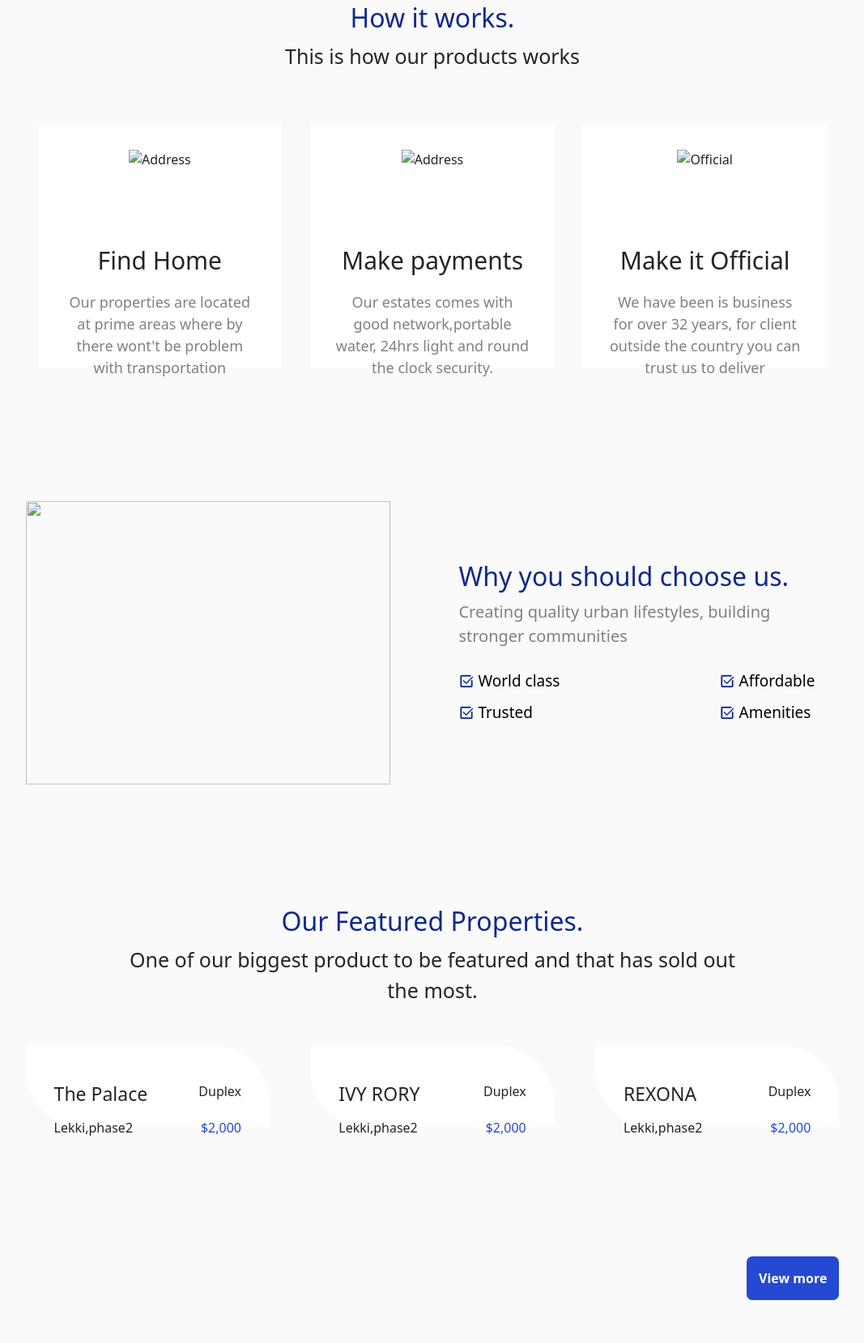
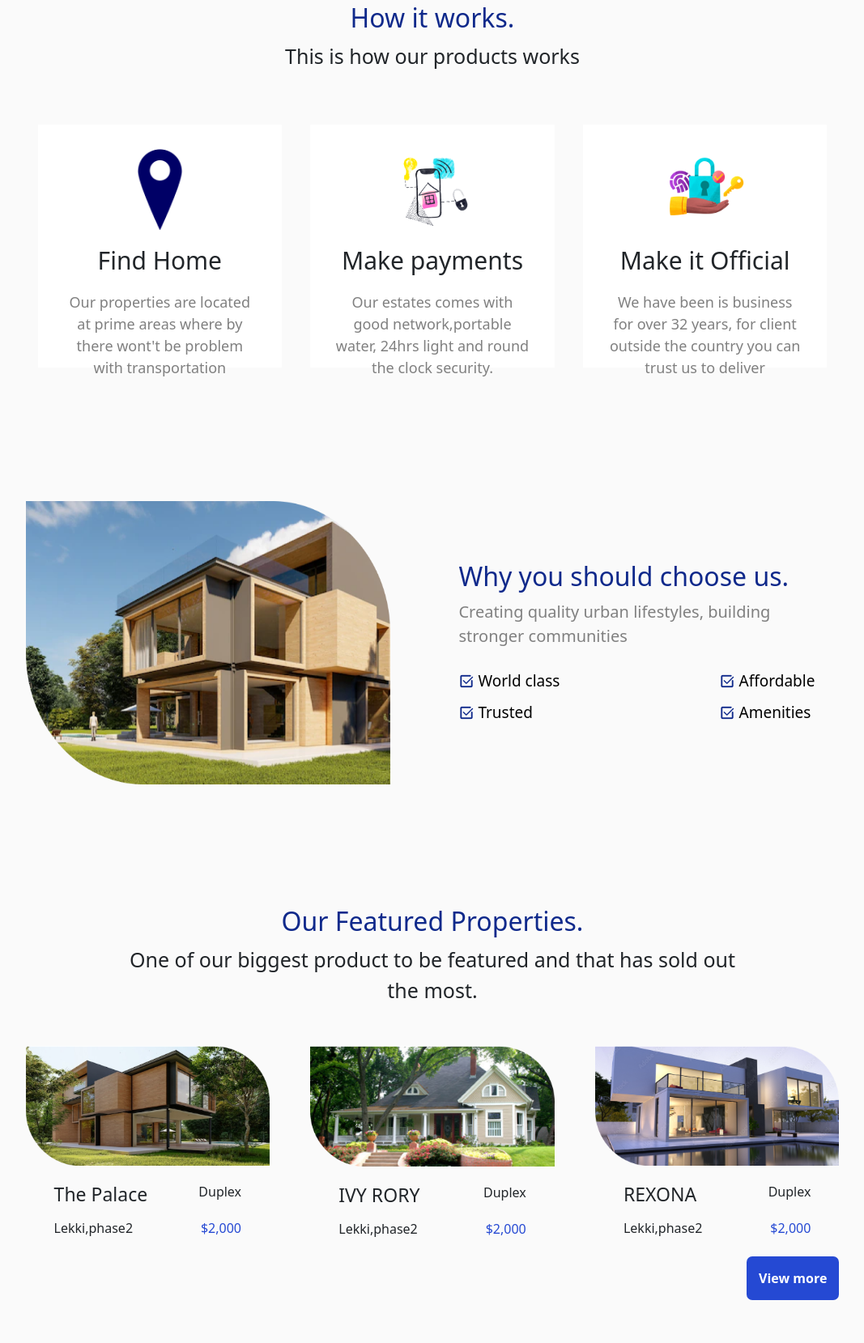
Before and after one commit to gibsonbett/week1, a plain HTML site: page index.html in a window 1280 px wide. Shown: the part 961-2620 px from the top of the page at 81% size, without its empty margins (106-1173 px from the left). Drawn offline with nearby package versions, Linux system fonts and the light colour scheme; the site is published under a folder, as on GitHub Pages, so addresses that start at the root find nothing; a web font is replaced by a local one.

Commit message:
added assets

```diff
--- a/index.html
+++ b/index.html
@@ -76,7 +76,7 @@
                         </div>
                     </div>
                     <div class="image1">
-                        <img src="/assets/image 1.png"/>
+                        <img src="assets/image 1.png"/>
                     </div>
                 </div>
                 <div class="search-area">
@@ -119,7 +119,7 @@
                     <div class="offers-options-cards">
                         <div class="card-option">
                             <div class="img-card-option">
-                                <img src="/assets/address mark.png" alt="Address"/>
+                                <img src="assets/address mark.png" alt="Address"/>
                             </div>
                             <div class="more-about-des">
                                 <h3>Find Home</h3>
@@ -131,7 +131,7 @@
                         </div>
                         <div class="card-option">
                             <div class="img-card-option">
-                                <img src="/assets/Smart house.png" alt="Address"/>
+                                <img src="assets/Smart house.png" alt="Address"/>
                             </div>
                             <div class="more-about-des">
                                 <h3>Make payments</h3>
@@ -144,7 +144,7 @@
                         <div class="card-option">
                             <div class="img-card-option">
                                 <img
-                                    src="/assets/Secure data protection with fingerprint and lock.png"
+                                    src="assets/Secure data protection with fingerprint and lock.png"
                                     alt="Official"
                                 />
                             </div>
@@ -160,7 +160,7 @@
                 </div>
                 <div class="recomendation-area">
                     <div class="recomendation-img">
-                        <img src="/assets/image 2.png"/>
+                        <img src="assets/image 2.png"/>
                     </div>
                     <div class="recomendation-text">
                         <div class="recomendation-title product-title">
@@ -212,7 +212,7 @@
                     <div class="featured-display">
                         <div class="featured-cards-huses">
                             <div class="top-image">
-                                <img src="/assets/image 3.png" alt="" />
+                                <img src="assets/image 3.png" alt="" />
                             </div>
                             <div class="description-details">
                                 <div class="house-details">
@@ -227,7 +227,7 @@
                         </div>
                         <div class="featured-cards-huses">
                             <div class="top-image">
-                                <img src="/assets/image 4.png" alt="" />
+                                <img src="assets/image 4.png" alt="" />
                             </div>
                             <div class="description-details">
                                 <div class="house-details">
@@ -242,7 +242,7 @@
                         </div>
                         <div class="featured-cards-huses">
                             <div class="top-image">
-                                <img src="/assets/image 5.png" alt="" />
+                                <img src="assets/image 5.png" alt="" />
                             </div>
                             <div class="description-details">
                                 <div class="house-details">
```
